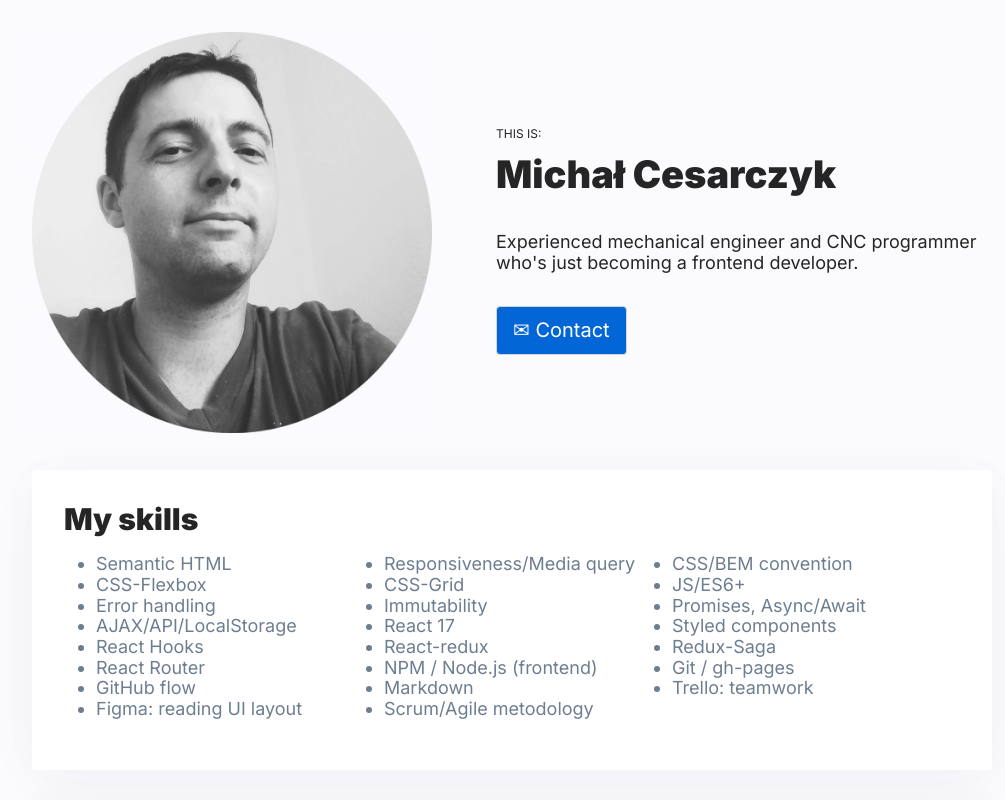
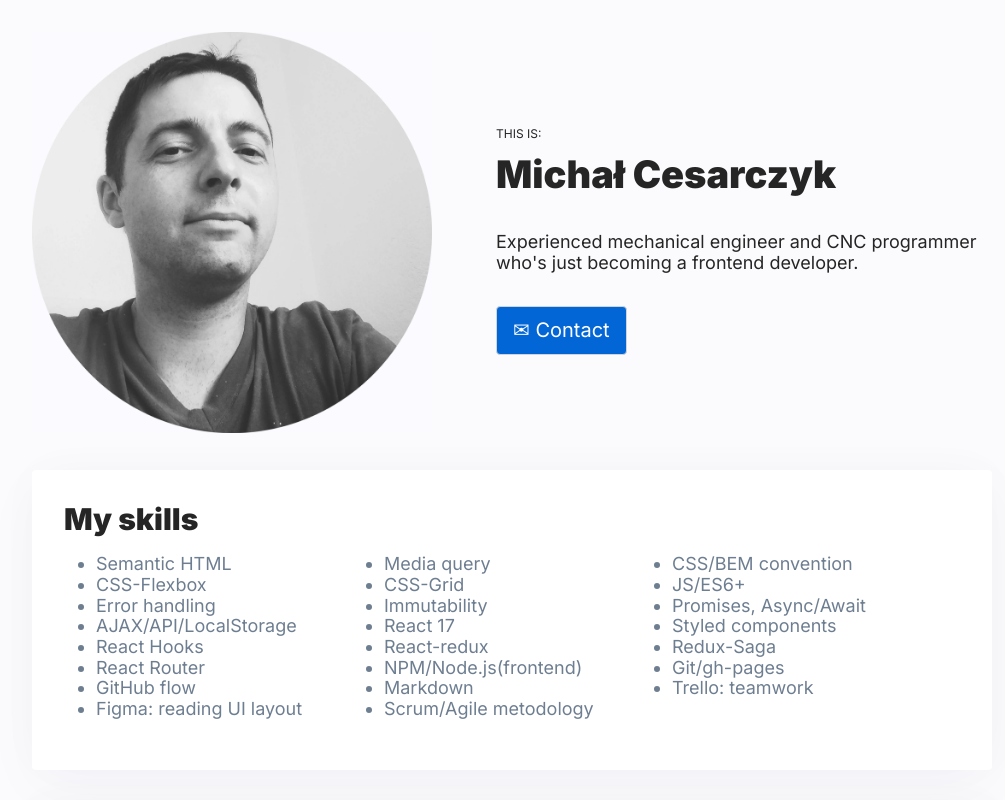
Before and after one commit to MCesarczyk/personal-homepage, a React (Create React App) app: page / in a window 1280 px wide. Shown: the top 800 px of the page, without its empty margins (128-1133 px from the left). Built offline with nearby package versions, Linux system fonts and the light colour scheme.

Commit message:
text changed

```diff
--- a/src/goals.js
+++ b/src/goals.js
@@ -1,6 +1,6 @@
 export const goals = [
     "TypeScript",
-    "Node.js (backend)",
+    "Node.js(backend)",
     "JS classes",
     "Java",
     "Ruby on rails",
--- a/src/skills.js
+++ b/src/skills.js
@@ -1,6 +1,6 @@
 const skills = [
     "Semantic HTML",
-    "Responsiveness/Media query",
+    "Media query",
     "CSS/BEM convention",
     "CSS-Flexbox",
     "CSS-Grid",
@@ -15,8 +15,8 @@ const skills = [
     "React-redux",
     "Redux-Saga",
     "React Router",
-    "NPM / Node.js (frontend)",
-    "Git / gh-pages",
+    "NPM/Node.js(frontend)",
+    "Git/gh-pages",
     "GitHub flow",
     "Markdown",
     "Trello: teamwork",
```
